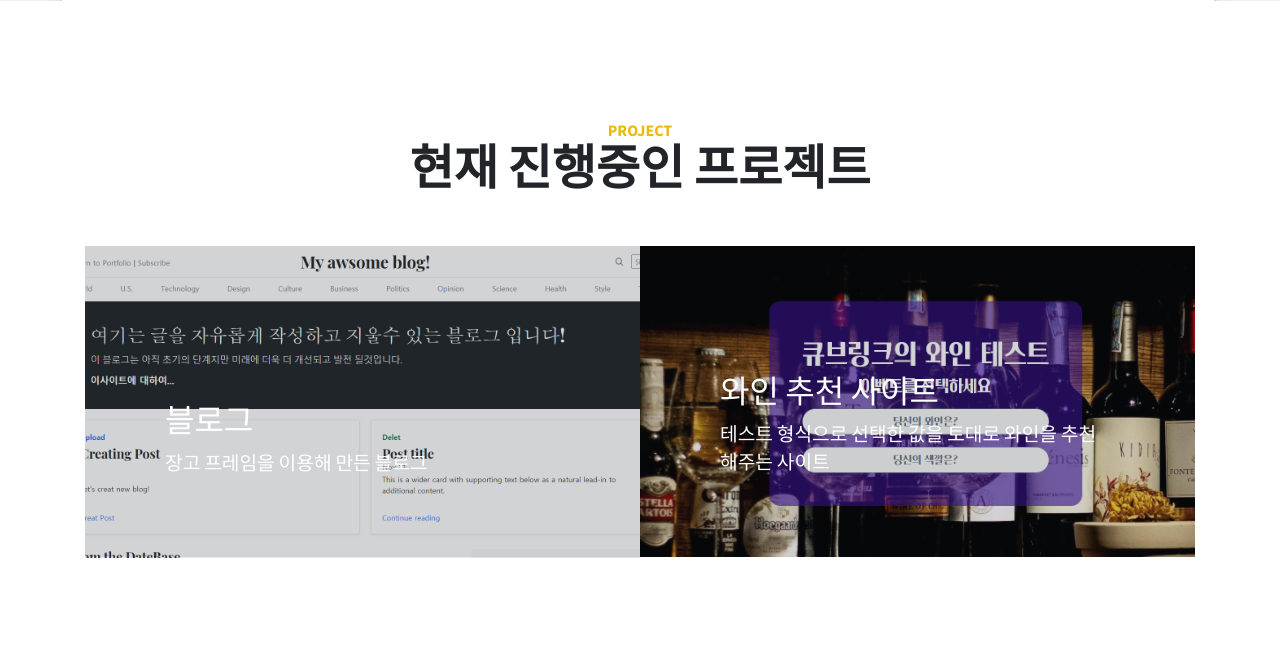
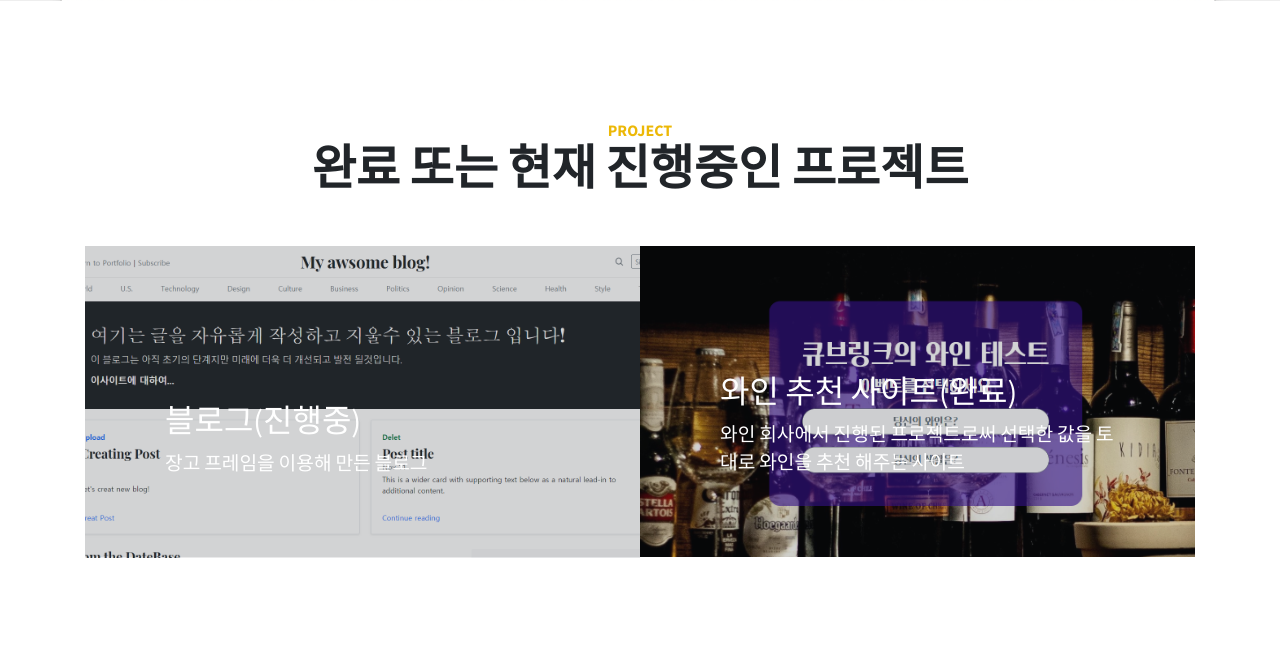
Before and after one commit to jacob9910/MyFirstBlog, a Django app: page /blog/ in a window 1280 px wide. Shown: the part 3324-3994 px from the top of the page. Run offline with Django 3.2, Linux system fonts and the light colour scheme; some libraries are stand-ins or nearby versions.

Commit message:
project update

```diff
--- a/blog/templates/index.html
+++ b/blog/templates/index.html
@@ -146,14 +146,14 @@
     <div class="container">
       <div class="content-section-heading text-center">
         <h3 class="text-secondary mb-0">Project</h3>
-        <h2 class="mb-5">현재 진행중인 프로젝트</h2>
+        <h2 class="mb-5">완료 또는 현재 진행중인 프로젝트</h2>
       </div>
       <div class="row no-gutters">
         <div class="col-lg-6">
           <a class="portfolio-item" href="{% url 'New' %}">
             <div class="caption">
               <div class="caption-content">
-                <div class="h2">블로그</div>
+                <div class="h2">블로그(진행중)</div>
                 <p class="mb-0">장고 프레임을 이용해 만든 블로그</p>
               </div>
             </div>
@@ -164,8 +164,8 @@
           <a class="portfolio-item" href="#!">
             <div class="caption">
               <div class="caption-content">
-                <div class="h2">와인 추천 사이트</div>
-                <p class="mb-0">테스트 형식으로 선택한 값을 토대로 와인을 추천 해주는 사이트</p>
+                <div class="h2">와인 추천 사이트(완료)</div>
+                <p class="mb-0">와인 회사에서 진행된 프로젝트로써 선택한 값을 토대로 와인을 추천 해주는 사이트</p>
               </div>
             </div>
             <img class="img-fluid" src="{% static 'img/Winesite.jpg' %}" alt="">
```
Also changed, not shown: 1 other file.
